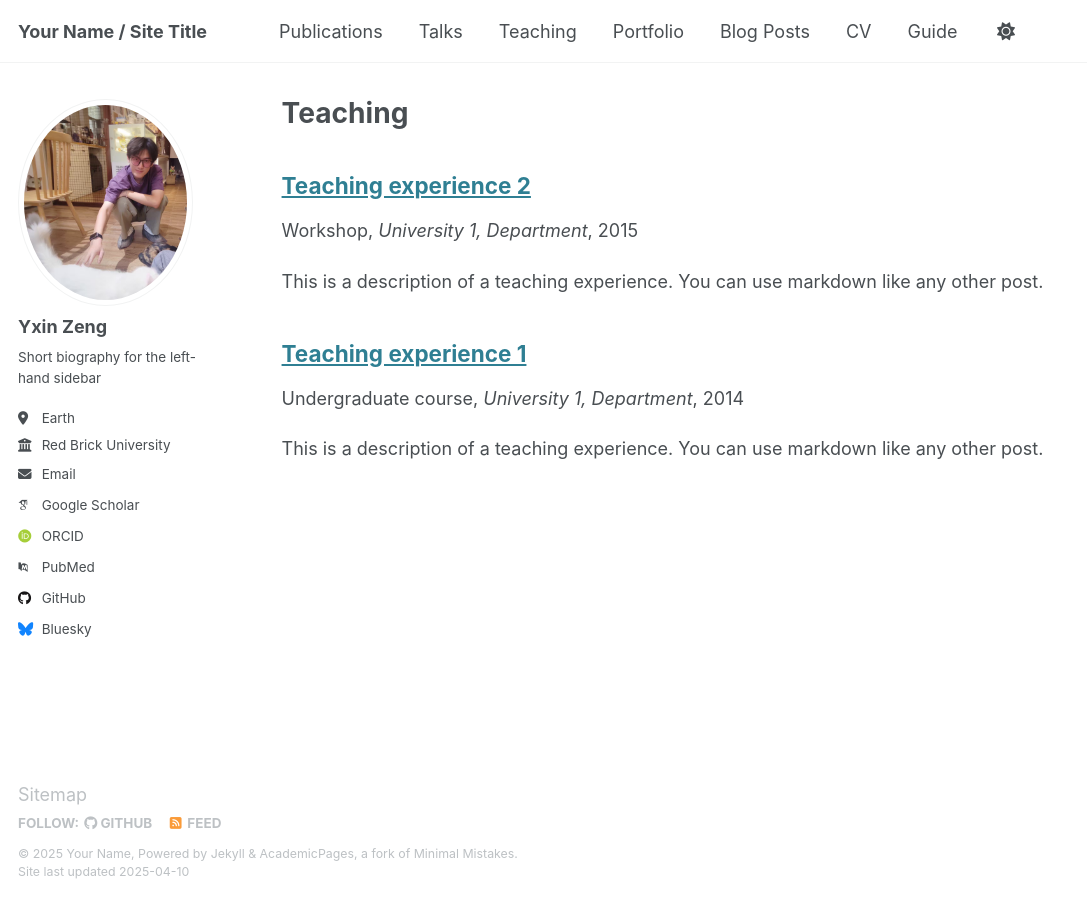
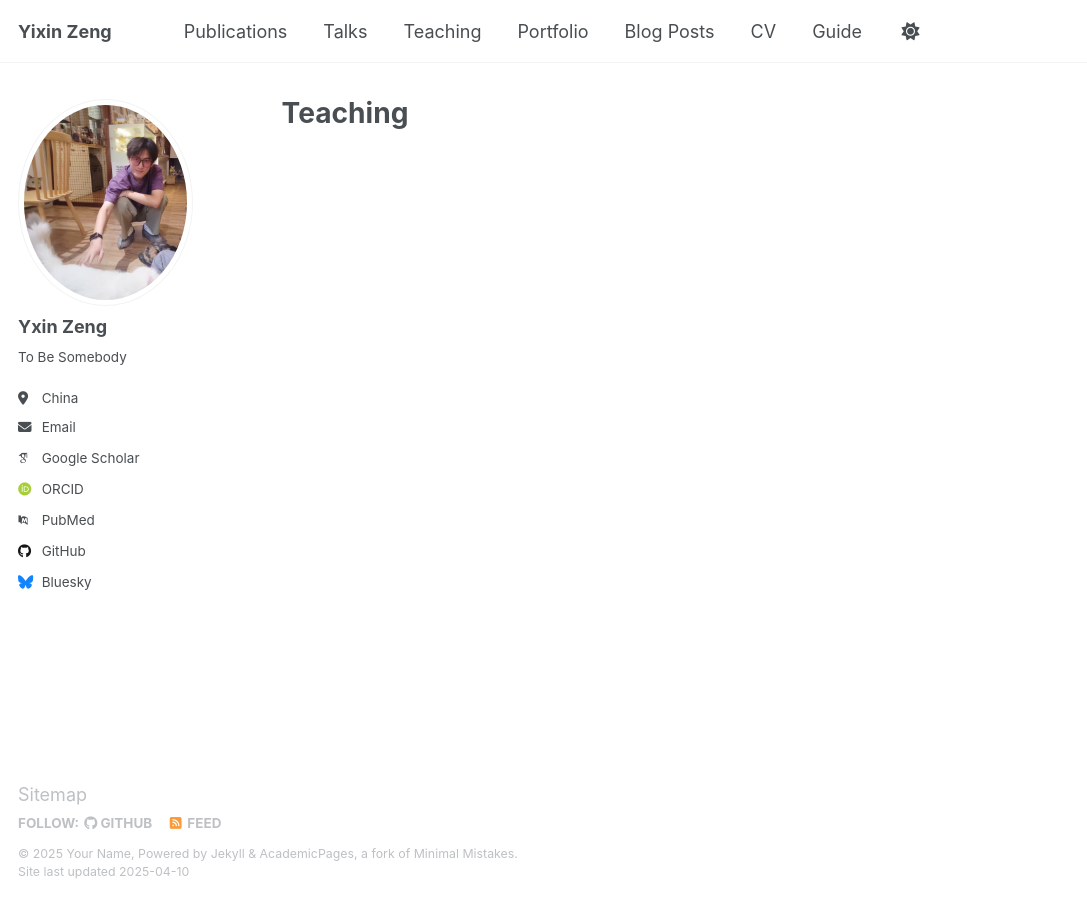
Before and after one commit to Exinwww/Yixin_Zeng, a Jekyll site: the page built from _pages/teaching.html, in a window 1280 px wide. Shown: the whole page, without its empty margins (0-1087 px from the left). Built offline with Jekyll 4.4.1, drawn with Linux system fonts in a browser that asks for light colours; some web fonts are replaced; part of the change alters nothing that is shown.

Commit message:
[fix] self-intro

```diff
--- a/_config.yml
+++ b/_config.yml
@@ -9,7 +9,7 @@
 # Basic Site Settings
 locale                   : "en-US"
 site_theme               : "default"
-title                    : "Your Name / Site Title"
+title                    : "Yixin Zeng"
 title_separator          : "-"
 name                     : &name "Your Name"
 description              : &description "personal description"
@@ -25,11 +25,11 @@ author:
   avatar           : "zyx.png"
   name             : "Yxin Zeng"
   pronouns         : # example: "she/her"
-  bio              : "Short biography for the left-hand sidebar"
-  location         : "Earth"
-  employer         : "Red Brick University"
+  bio              : "To Be Somebody"
+  location         : "China"
+  # employer         : "Red Brick University"
   uri              : # URL
-  email            : "none@example.org"
+  email            : "zengyx53@mail2.sysu.edu.cn"
 
   # Academic websites
   arxiv            : # URL - Update with the correct link to your profile
@@ -212,19 +212,19 @@ kramdown:
 
 
 # These settings control the types of collections used by the template
-collections:
-  teaching:
-    output: true
-    permalink: /:collection/:path/
-  publications:
-    output: true
-    permalink: /:collection/:path/
-  portfolio:
-    output: true
-    permalink: /:collection/:path/
-  talks:
-    output: true
-    permalink: /:collection/:path/
+# collections:
+#   teaching:
+#     output: true
+#     permalink: /:collection/:path/
+#   publications:
+#     output: true
+#     permalink: /:collection/:path/
+#   portfolio:
+#     output: true
+#     permalink: /:collection/:path/
+#   talks:
+#     output: true
+#     permalink: /:collection/:path/
 
 
 # These settings control how pages and collections are included in the site
```
